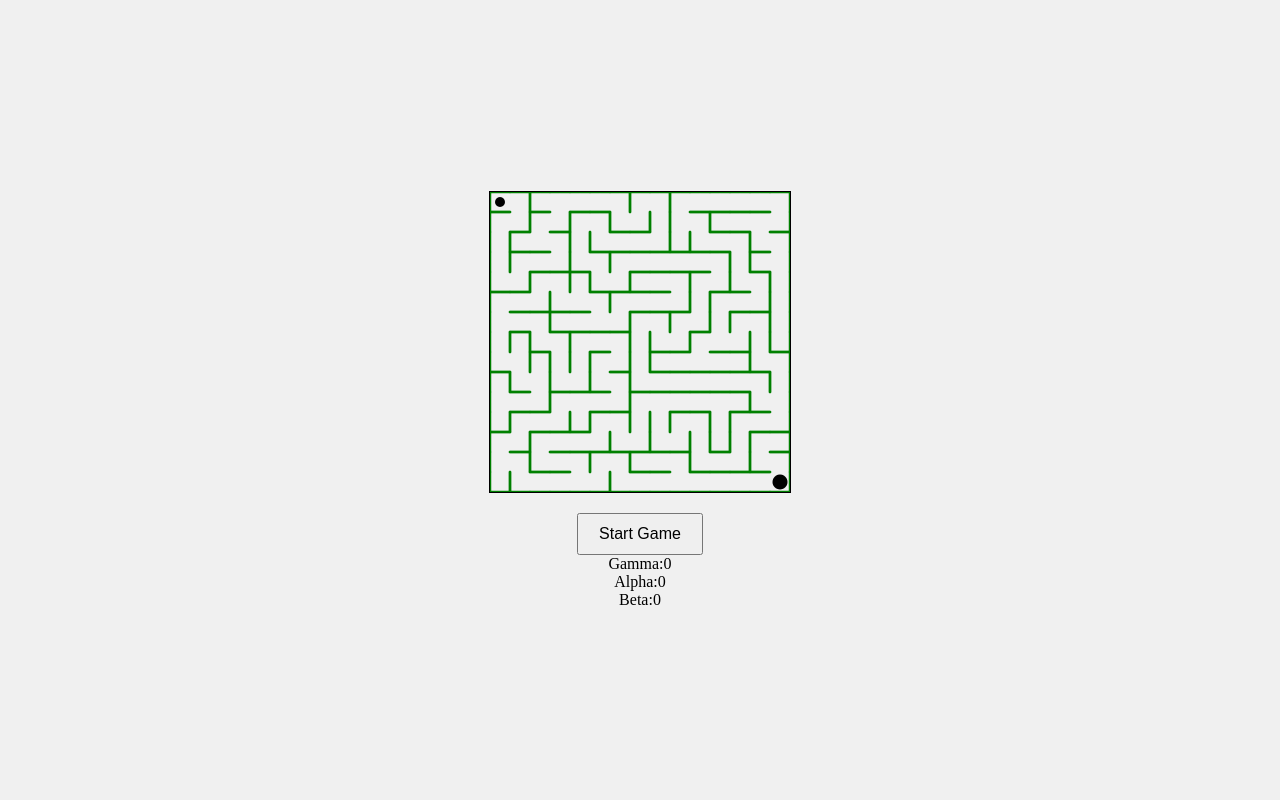
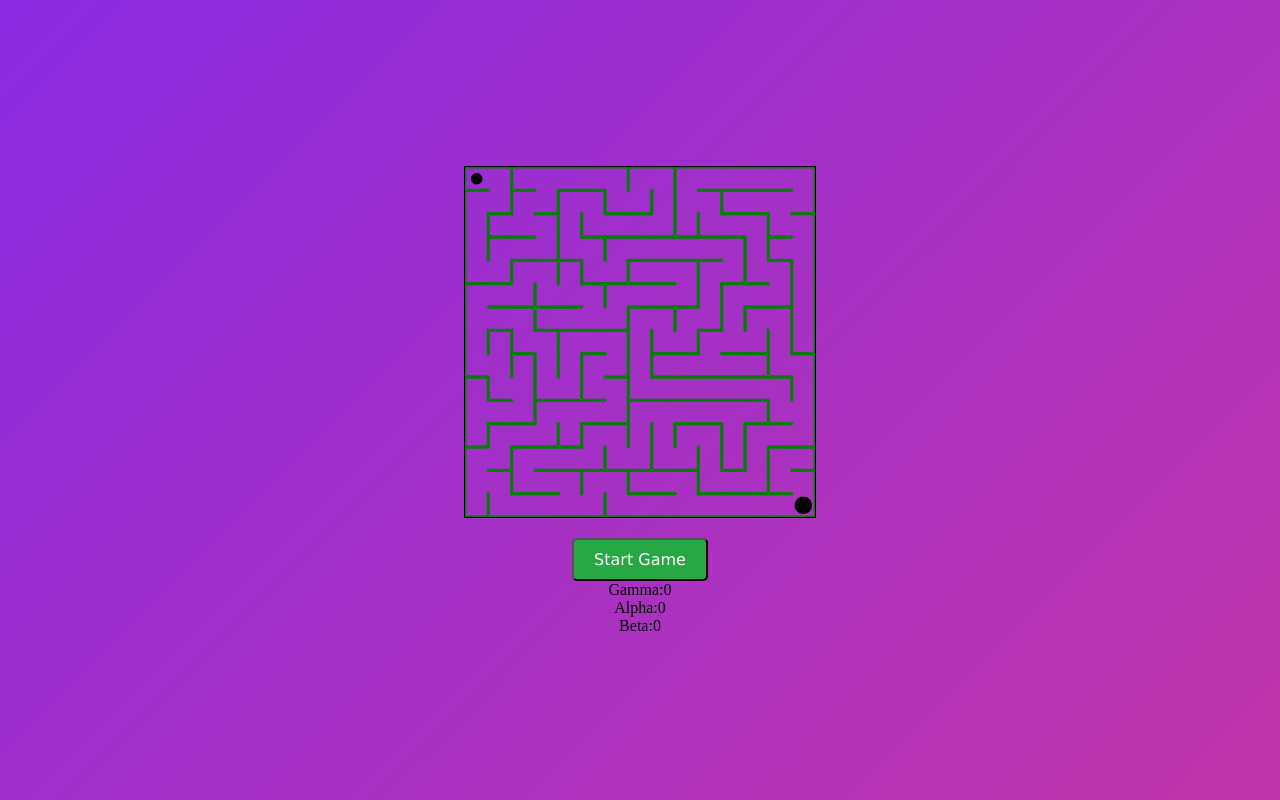
Before and after one commit to Kamo-Chip/bbd, a plain HTML site: page index.html in a window 1280 px wide. Drawn offline with Linux system fonts and the light colour scheme.

Commit message:
updated css

```diff
--- a/home.css
+++ b/home.css
@@ -6,9 +6,7 @@ body {
     align-items: center;
     height: 100vh;
     margin: 0;
-    background: linear-gradient(-45deg,#ee7752,#e73c7e,#8A2BE2);
-	background-size:500% 100%;
-	animation: gradient 15s linear infinite;
+    background-color: #f0f0f0;
     font-family:'Lucida Sans', 'Lucida Sans Regular', 'Lucida Grande', 'Lucida Sans Unicode', Geneva, Verdana, sans-serif
 }
 
--- a/styles.css
+++ b/styles.css
@@ -5,13 +5,14 @@ body {
   align-items: center;
   height: 100vh;
   margin: 0;
-  background-color: #f0f0f0;
+  background: linear-gradient(-45deg,#ee7752,#e73c7e,#8A2BE2);
+  background-size:500% 100%;
   perspective: 1000px;
 }
 
 canvas {
   border: 2px solid #000;
-  max-width: 300px;
+  max-width: 350px;
   border: 1px solid black;
   display: block;
   margin: 0 auto;
@@ -22,6 +23,11 @@ button {
   margin-top: 20px;
   padding: 10px 20px;
   font-size: 16px;
+  font-family:'Lucida Sans', 'Lucida Sans Regular', 'Lucida Grande', 'Lucida Sans Unicode', Geneva, Verdana, sans-serif;
+  border-radius: 5px;
+  background-color: #28a745;
+  color: white;
+  font-size: 16px;
 }
 
 .position {
```
